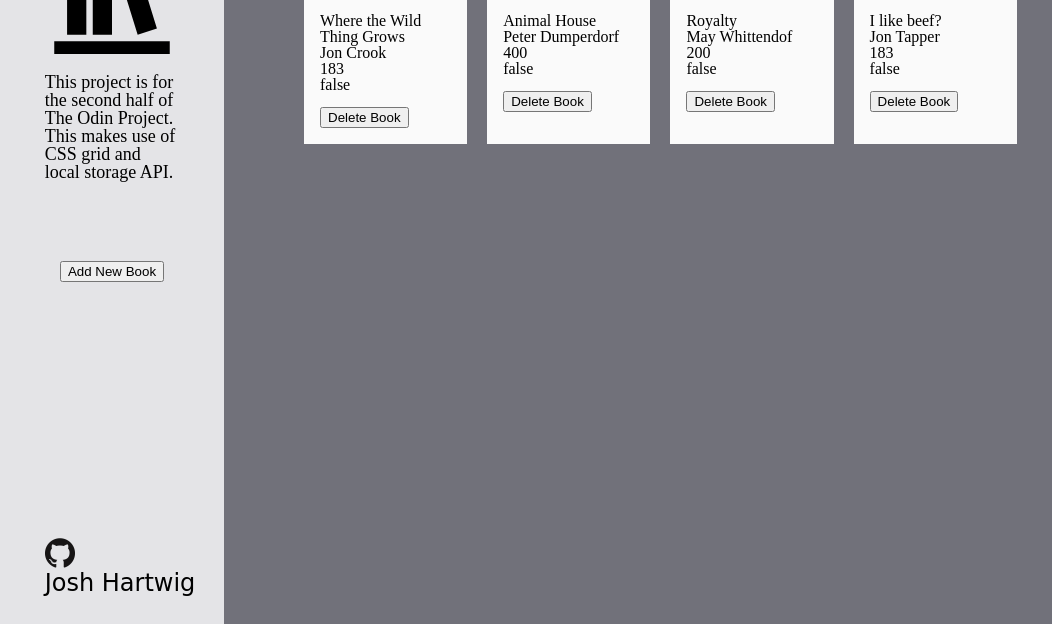
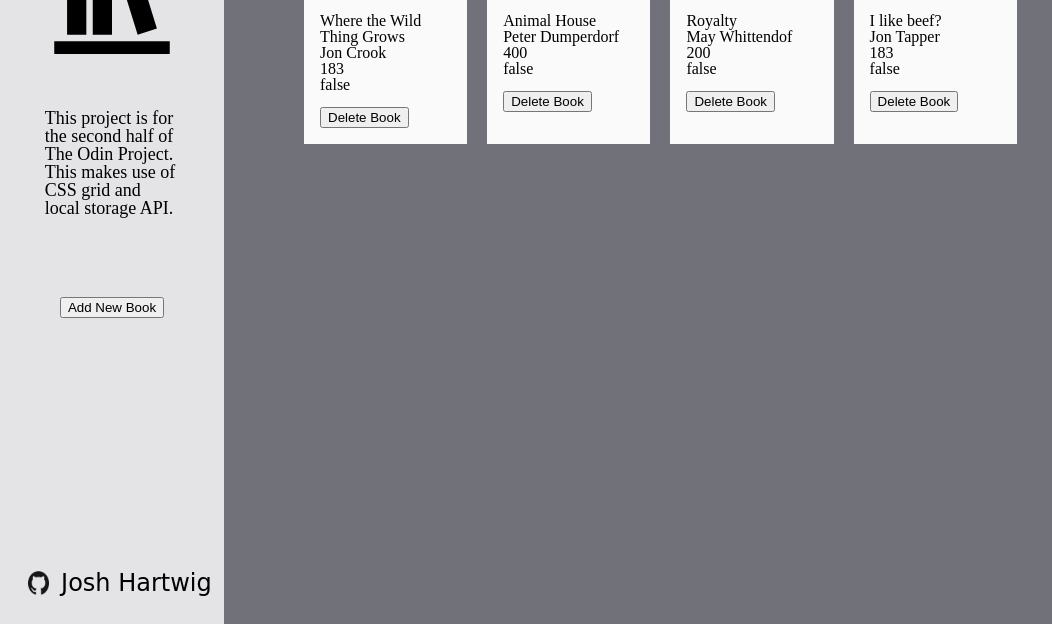
Before and after one commit to joshhartwig/top-library, a website: page index.html in a window 1280 px wide. Shown: the part 176-800 px from the top of the page, without its empty margins (0-1052 px from the left). Drawn offline with Linux system fonts and the light colour scheme; a web font is replaced by a local one.

Commit message:
wrapped up final changes to css

```diff
--- a/styles.css
+++ b/styles.css
@@ -41,10 +41,10 @@ img {
 .sidebar-info {
     width: 60%;
     font-size: large;
+    margin-top: 2em;
 }
 
 .signature {
-    display: flex;
     align-items: center;
     margin-top: auto;
     margin-bottom: 30%;
@@ -54,18 +54,19 @@ img {
 .signature-text {
     font-family: 'Smooch', cursive;
     font-size: 1.5em;
-    /*margin-left: .5em;*/
+    margin-left: .5em;
 }
 
 .signature-image {
-    width:20%;
+    width:10%;
     height: auto;
 }
 
 .signature-link {
     text-decoration: none;
     color: inherit;
-    display: inline;
+    display: flex;
+    justify-content: center;
 }
 
 .title {
```
